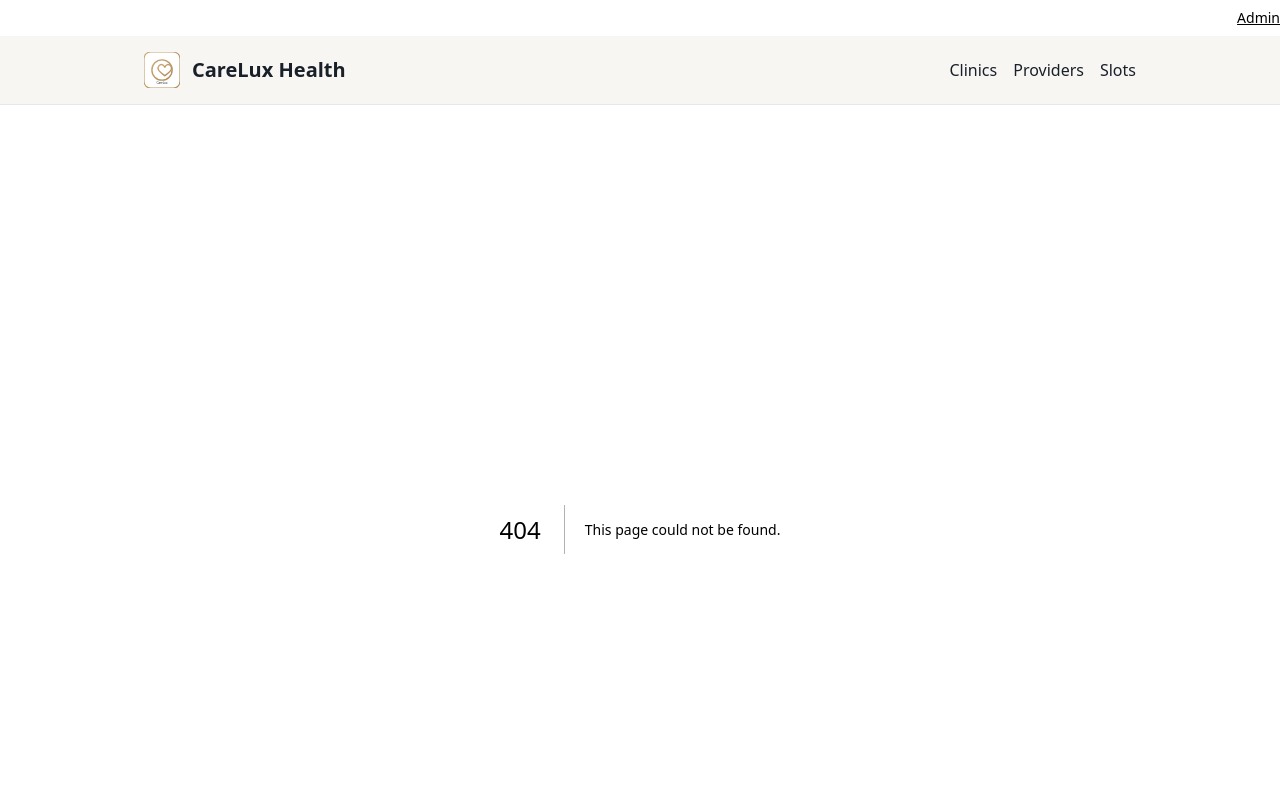
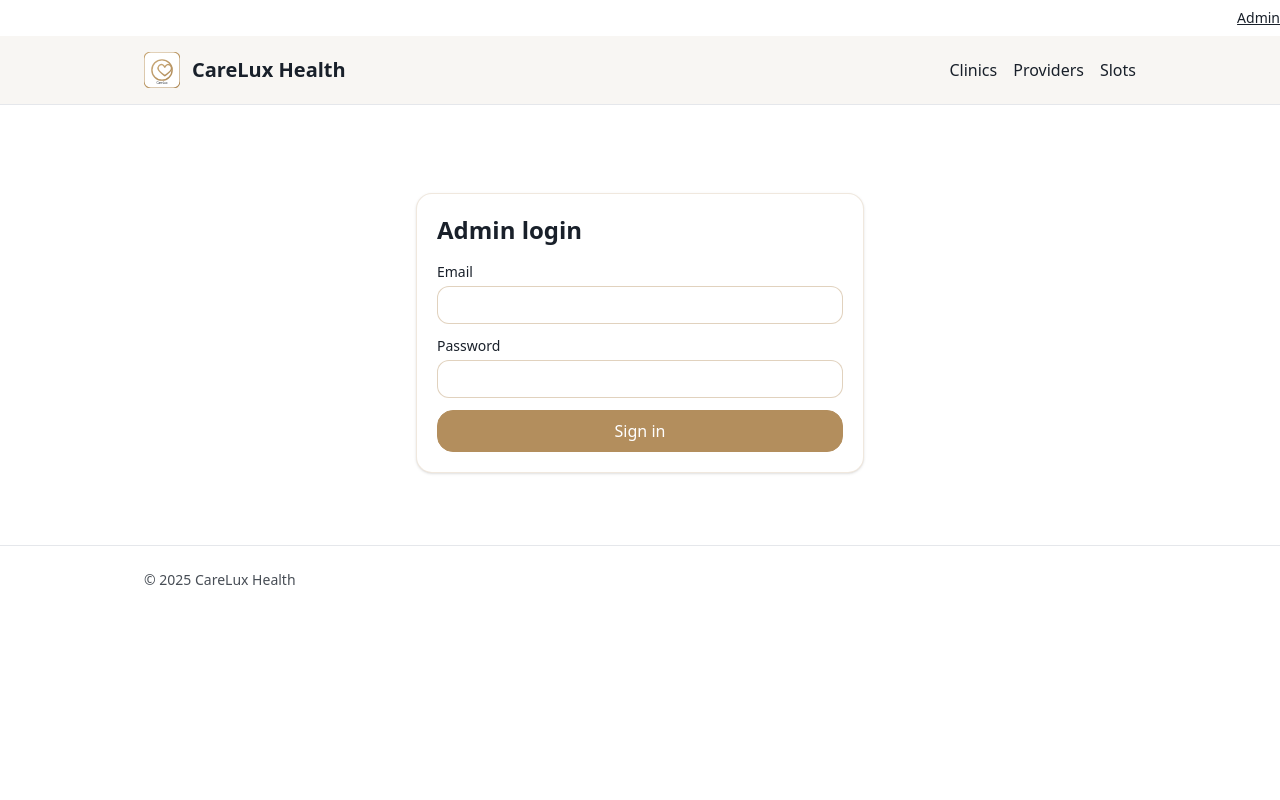
Before and after one commit to kryeziunebih-code/carelux, a Next.js app: page /login in a window 1280 px wide. Before the commit this address had no page. Shown: the top 800 px of the page. Built offline with nearby package versions, Linux system fonts and the light colour scheme.

Commit message:
Create page.tsx

```diff
--- /dev/null
+++ b/src/app/login/page.tsx
@@ -0,0 +1,12 @@
+// src/app/login/page.tsx
+
+import { Suspense } from 'react';
+import LoginClientPage from './LoginClientPage';
+
+export default function LoginPage() {
+  return (
+    <Suspense>
+      <LoginClientPage />
+    </Suspense>
+  );
+}
```
